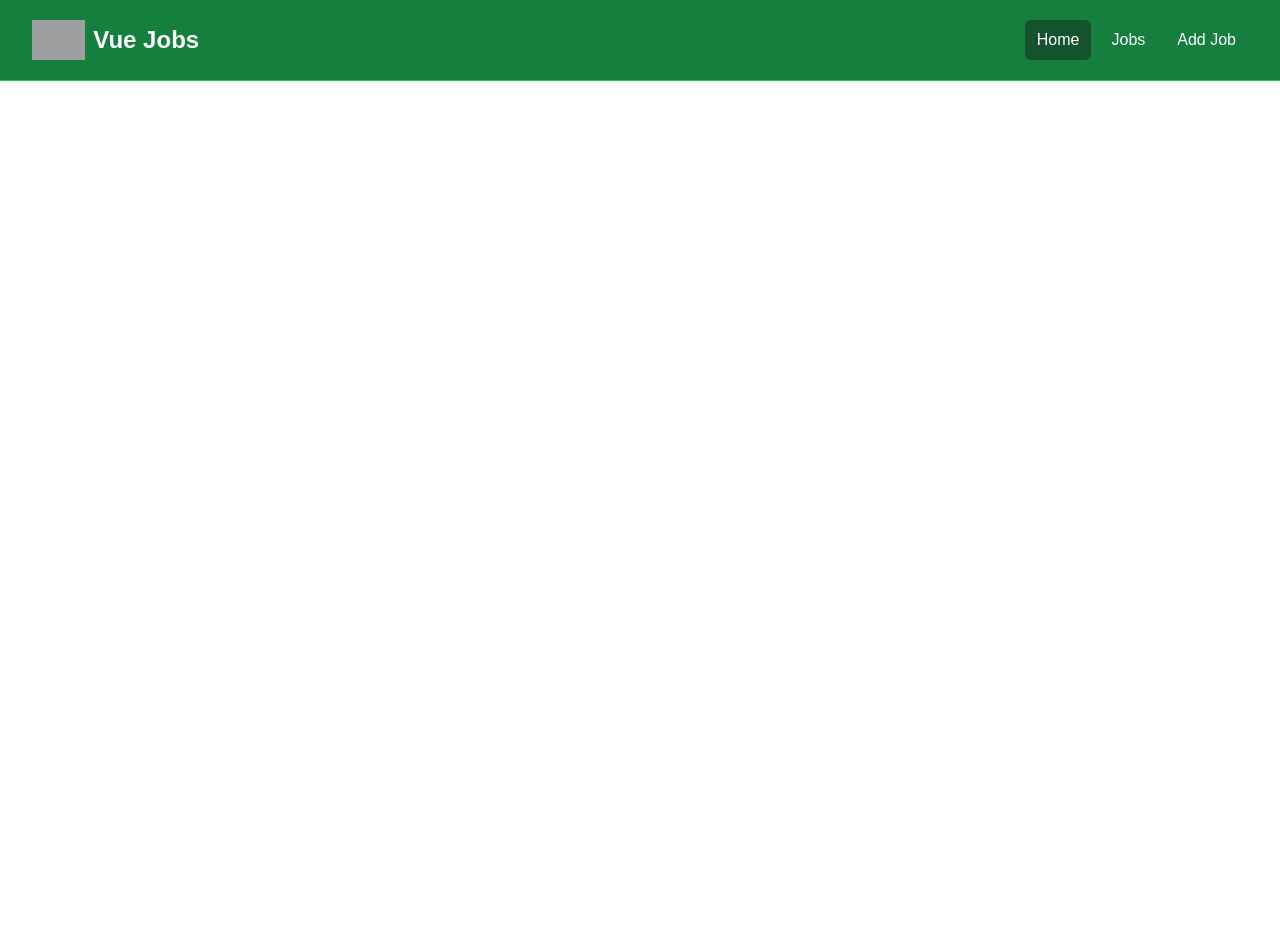
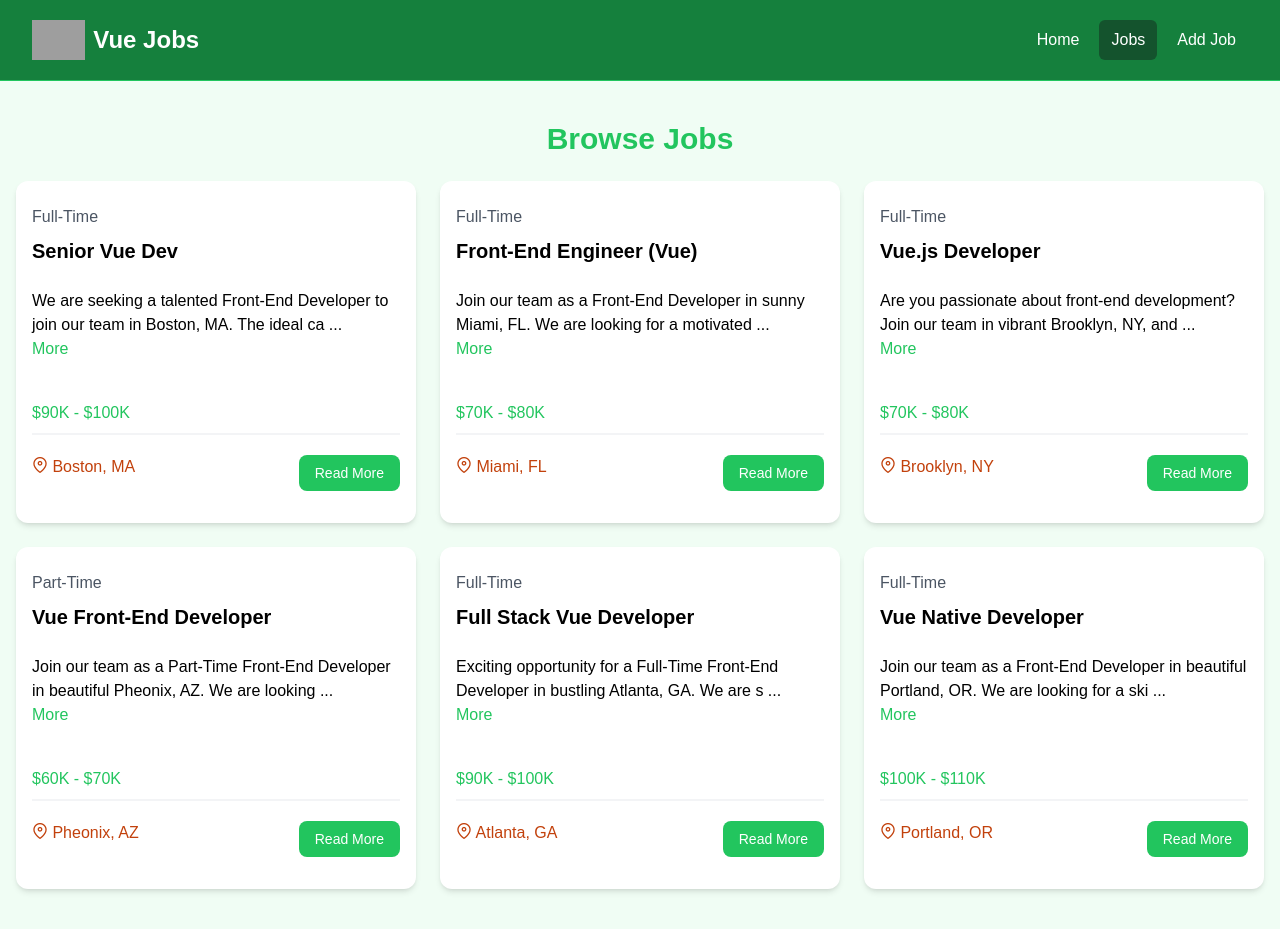
Before and after one commit to Its-Nyein/Vue-Job, a Vue app: page /jobs in a window 1280 px wide. Before the commit the page ends 800 px from the top, so only its background shows below. Built offline with nearby package versions, Linux system fonts and the light colour scheme; grey boxes are pictures that could not be loaded.

Commit message:
use RouterLink and adjust UI activeLink

```diff
--- a/src/components/HomeCard.vue
+++ b/src/components/HomeCard.vue
@@ -1,5 +1,6 @@
 <script setup>
     import Card from './Card.vue';
+    import { RouterLink } from 'vue-router';
 </script>
 
 <template>
@@ -11,24 +12,24 @@
             <p class="mt-2 mb-4">
               Browse our Vue jobs and start your career today
             </p>
-            <a
-              href="jobs.html"
+            <RouterLink
+              to="/jobs"
               class="inline-block bg-black text-white rounded-lg px-4 py-2 hover:bg-gray-700"
             >
               Browse Jobs
-            </a>
+            </RouterLink>
           </Card>
           <Card bg="bg-green-100">
             <h2 class="text-2xl font-bold">For Employers</h2>
             <p class="mt-2 mb-4">
               List your job to find the perfect developer for the role
             </p>
-            <a
-              href="add-job.html"
+            <RouterLink
+              to="/jobs/add"
               class="inline-block bg-green-500 text-white rounded-lg px-4 py-2 hover:bg-green-600"
             >
               Add Job
-            </a>
+            </RouterLink>
           </Card>
         </div>
       </div>
--- a/src/components/JobCard.vue
+++ b/src/components/JobCard.vue
@@ -1,5 +1,6 @@
 <script setup>
   import { defineProps, ref, computed } from 'vue';
+  import { RouterLink } from 'vue-router';
 
   const props = defineProps({
     job: Object
@@ -44,12 +45,12 @@
                   <i class="pi pi-map-marker text-orange-700"></i>
                   {{ job.location }}
                 </div>
-                <a
-                  :href="'/job/' + job.id"
+                <RouterLink
+                  :to="'/job/' + job.id"
                   class="h-[36px] bg-green-500 hover:bg-green-600 text-white px-4 py-2 rounded-lg text-center text-sm"
                 >
                   Read More
-                </a>
+                </RouterLink>
               </div>
             </div>
           </div>
--- a/src/components/JobListings.vue
+++ b/src/components/JobListings.vue
@@ -1,22 +1,18 @@
 <script setup lang="ts">
 import { ref, defineProps } from 'vue';
 import JobCard from './JobCard.vue';
-import data from '@/data.json'
+import data from '@/data.json';
+import { RouterLink } from 'vue-router';
 
 const jobs = ref(data);
-const showButton = ref('more');
 
 defineProps({
   limit: Number,
+  showButton: {
+    type: Boolean,
+    default: false
+  }
 })
-
-const showToggle = () => {
-  if(showButton.value === 'more') {
-    showButton.value = 'less'
-  } else {
-    showButton.value = 'more'
-  }
-}
 </script>
 
 <template>
@@ -26,15 +22,15 @@ const showToggle = () => {
           Browse Jobs
         </h2>
         <div class="grid grid-cols-1 md:grid-cols-3 gap-6">
-            <JobCard v-for="job in jobs.slice(0, showButton === 'more' ? jobs.length : limit)" :key="job.id" :job="job"/>
+            <JobCard v-for="job in jobs.slice(0, limit || jobs.length)" :key="job.id" :job="job"/>
         </div>
       </div>
     </section>
-    <section @click="showToggle" class="m-auto max-w-lg my-10 px-6">
-      <a
-        href="/jobs"
+    <section v-if="showButton" class="m-auto max-w-lg my-10 px-6">
+      <RouterLink
+        to="/jobs"
         class="block bg-black text-white text-center py-4 px-6 rounded-xl hover:bg-gray-700"
-        >View All Jobs</a
+        >View All Jobs</RouterLink
       >
     </section>
 </template>
--- a/src/components/Navbar.vue
+++ b/src/components/Navbar.vue
@@ -1,5 +1,12 @@
 <script setup>
-    import logo from '@/assets/img/logo.png'
+    import logo from '@/assets/img/logo.png';
+    import { RouterLink, useRoute } from 'vue-router';
+
+    const isActiveLink = (routePath) => {
+      const route = useRoute();
+      return route.path === routePath;
+    }
+
 </script>
 
 <template>
@@ -10,28 +17,28 @@
             class="flex flex-1 items-center justify-center md:items-stretch md:justify-start"
           >
             <!-- Logo -->
-            <a class="flex flex-shrink-0 items-center mr-4" href="index.html">
+            <RouterLink class="flex flex-shrink-0 items-center mr-4" to="/">
               <img class="h-10 w-auto" :src="logo" alt="Vue Jobs" />
               <span class="hidden md:block text-white text-2xl font-bold ml-2"
                 >Vue Jobs</span
               >
-            </a>
+            </RouterLink>
             <div class="md:ml-auto">
               <div class="flex space-x-2">
-                <a
-                  href="index.html"
-                  class="text-white bg-green-900 hover:bg-gray-900 hover:text-white rounded-md px-3 py-2"
-                  >Home</a
+                <RouterLink
+                  to="/"
+                  :class="[isActiveLink('/') ? 'bg-green-900' : 'hover:bg-gray-900 hover:text-white' ,'text-white', 'px-3', 'py-2', 'rounded-md']"
+                  >Home</RouterLink
                 >
-                <a
-                  href="jobs.html"
-                  class="text-white hover:bg-green-900 hover:text-white rounded-md px-3 py-2"
-                  >Jobs</a
+                <RouterLink
+                  to="/jobs"
+                  :class="[isActiveLink('/jobs') ? 'bg-green-900' : 'hover:bg-gray-900 hover:text-white' ,'text-white', 'px-3', 'py-2', 'rounded-md']"
+                  >Jobs</RouterLink
                 >
-                <a
-                  href="add-job.html"
-                  class="text-white hover:bg-green-900 hover:text-white rounded-md px-3 py-2"
-                  >Add Job</a
+                <RouterLink
+                  to="/jobs/add"
+                  :class="[isActiveLink('/jobs/add') ? 'bg-green-900' : 'hover:bg-gray-900 hover:text-white' ,'text-white', 'px-3', 'py-2', 'rounded-md']"
+                  >Add Job</RouterLink
                 >
               </div>
             </div>
--- a/src/router/index.js
+++ b/src/router/index.js
@@ -1,3 +1,4 @@
+import JobListings from "@/components/JobListings.vue";
 import HomeView from "@/views/HomeView.vue";
 import { createRouter, createWebHistory } from "vue-router";
 
@@ -8,6 +9,11 @@ const router = createRouter({
             path: '/',
             name: 'home',
             component: HomeView
+        },
+        {
+            path: '/jobs',
+            name: 'jobs',
+            component: JobListings
         }
     ]
 })
--- /dev/null
+++ b/src/views/JobView.vue
@@ -0,0 +1,7 @@
+<script setup>
+    import JobListings from '@/components/JobListings.vue';
+</script>
+
+<template>
+    <JobListings/>
+</template>
```
